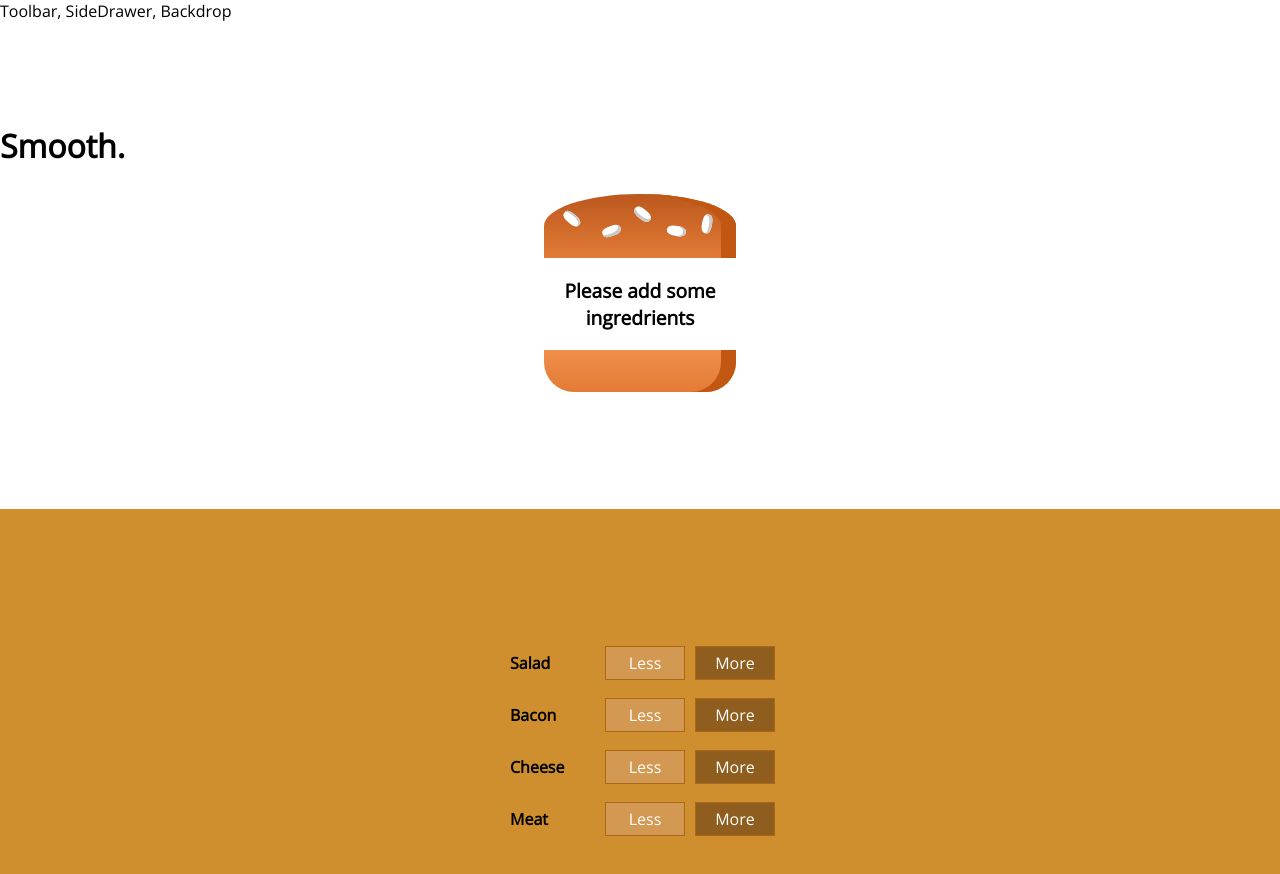
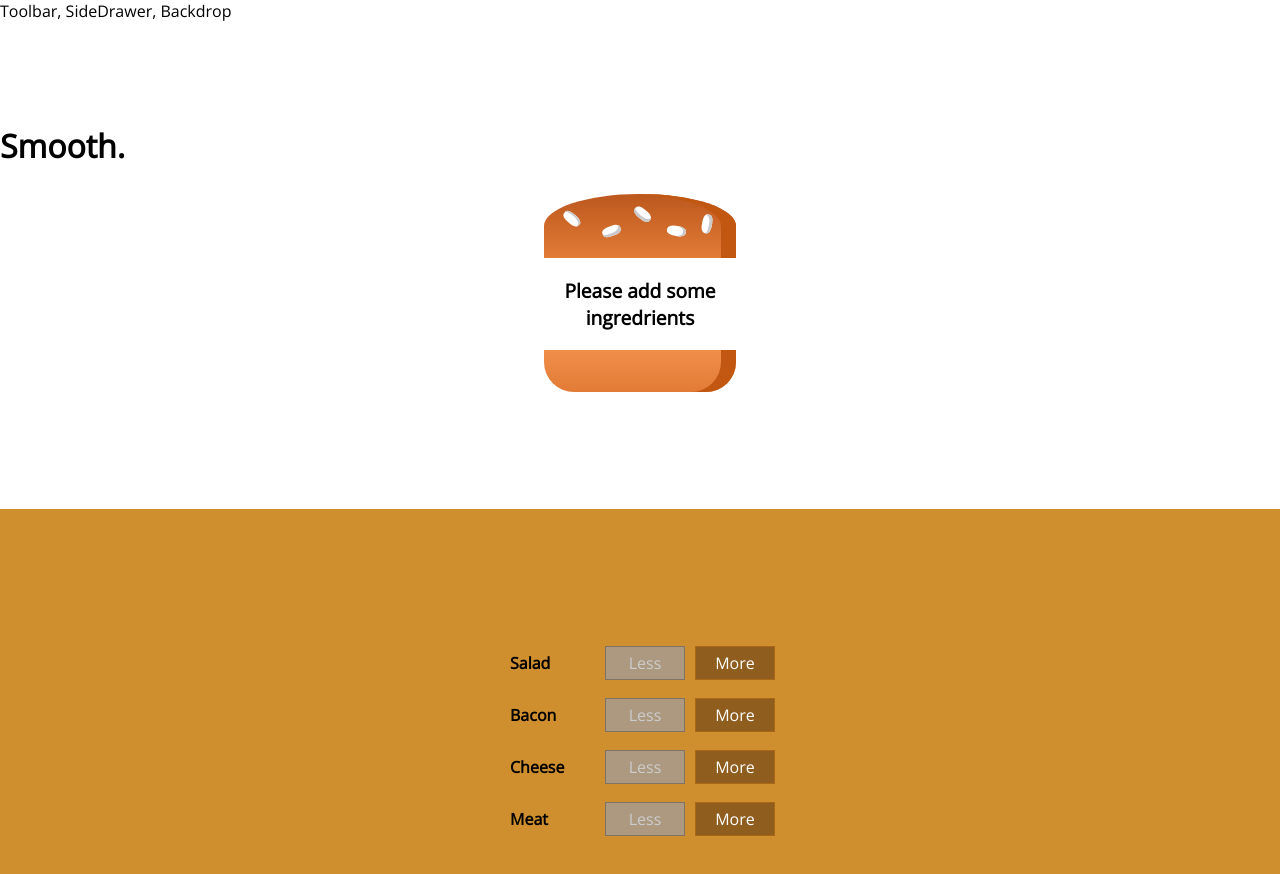
Before and after one commit to Skulsta/burger, a React (Create React App) app: page / in a window 1280 px wide. Shown: the top 874 px of the page. Built offline with nearby package versions, Linux system fonts and the light colour scheme.

Commit message:
Users can remove ingredients

```diff
--- a/src/components/Burger/BuildControls/BuildControl/BuildControl.js
+++ b/src/components/Burger/BuildControls/BuildControl/BuildControl.js
@@ -4,7 +4,13 @@
 const buildControl = (props) => (
   <div className={classes.BuildControl}>
     <div className={classes.Label}>{props.label}</div>
-    <button className={classes.Less}>Less</button>
+    <button
+      className={classes.Less}
+      onClick={props.removed}
+      disabled={props.disabled}
+    >
+      Less
+    </button>
     <button className={classes.More} onClick={props.added}>
       More
     </button>
--- a/src/components/Burger/BuildControls/BuildControls.js
+++ b/src/components/Burger/BuildControls/BuildControls.js
@@ -17,6 +17,8 @@
           key={ctrl.label}
           label={ctrl.label}
           added={() => props.ingredientAdded(ctrl.type)}
+          removed={() => props.ingredientRemoved(ctrl.type)}
+          disabled={props.disabled[ctrl.type]}
         />
       ))}
     </div>
--- a/src/components/containers/BurgerBuilder/BurgerBuilder.js
+++ b/src/components/containers/BurgerBuilder/BurgerBuilder.js
@@ -33,13 +33,37 @@
     this.setState({ totalPrice: newPrice, ingredients: updatedIngredients });
   };
 
-  removeIngredientHandler = (type) => {};
+  removeIngredientHandler = (type) => {
+    const oldCount = this.state.ingredients[type];
+    if (oldCount <= 0) {
+      return;
+    }
+    const updatedCount = oldCount - 1;
+    const updatedIngredients = {
+      ...this.state.ingredients,
+    };
+    updatedIngredients[type] = updatedCount;
+    const priceDeduction = INCREDIENT_PRICES[type];
+    const oldPrice = this.state.totalPrice;
+    const newPrice = oldPrice - priceDeduction;
+    this.setState({ totalPrice: newPrice, ingredients: updatedIngredients });
+  };
 
   render() {
+    const disabledInfo = { ...this.state.ingredients };
+
+    for (let key in disabledInfo) {
+      disabledInfo[key] = disabledInfo[key] <= 0;
+    }
+
     return (
       <Fragment>
         <Burger ingredients={this.state.ingredients} />
-        <BuildControls ingredientAdded={this.addIngredientHandler} />
+        <BuildControls
+          ingredientRemoved={this.removeIngredientHandler}
+          ingredientAdded={this.addIngredientHandler}
+          disabled={disabledInfo}
+        />
       </Fragment>
     );
   }
```
